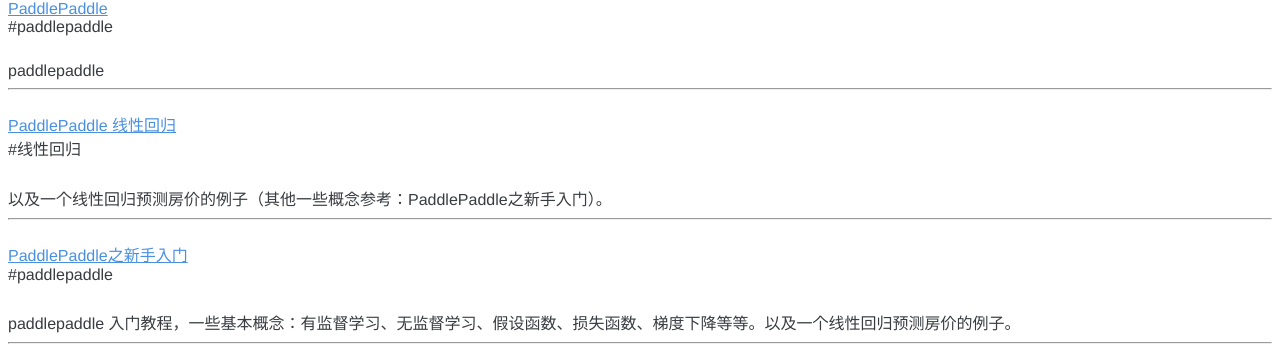
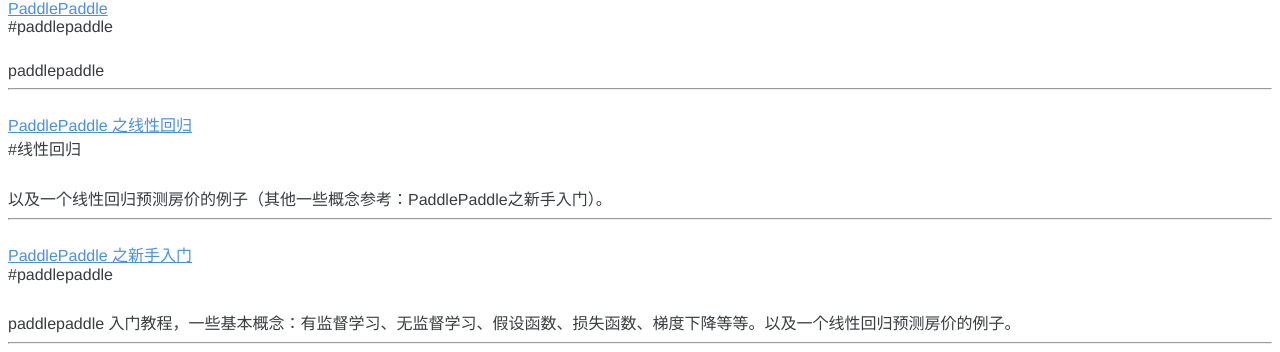
Before and after one commit to doraemon-home/doraemon-home.github.io, a Jekyll site: the page built from _newsletter/2018-05-11-weekly.md, in a window 1280 px wide. Shown: the part 198-550 px from the top of the page. Built offline with Jekyll 4.4.1, drawn with Linux system fonts in a browser that asks for light colours.

Commit message:
auto commit by robot

```diff
--- a/_weekly/2018-05-11-weekly.md
+++ b/_weekly/2018-05-11-weekly.md
@@ -6,13 +6,13 @@
     referrer: "leunggeorge"
     tags:    ["paddlepaddle"]
 
-  - title:    "PaddlePaddle 线性回归"
+  - title:    "PaddlePaddle 之线性回归"
     link:     "http://www.paddlepaddle.org/docs/develop/book/01.fit_a_line/index.cn.html"
     comment:  "以及一个线性回归预测房价的例子（其他一些概念参考：PaddlePaddle之新手入门）。"
     referrer: "leunggeorge"
     tags:    ["线性回归"]
 
-  - title:    "PaddlePaddle之新手入门"
+  - title:    "PaddlePaddle 之新手入门"
     link:     "http://bit.baidu.com/course/detail/id/137.html"
     comment:  "paddlepaddle 入门教程，一些基本概念：有监督学习、无监督学习、假设函数、损失函数、梯度下降等等。以及一个线性回归预测房价的例子。"
     referrer: "leunggeorge"
```
